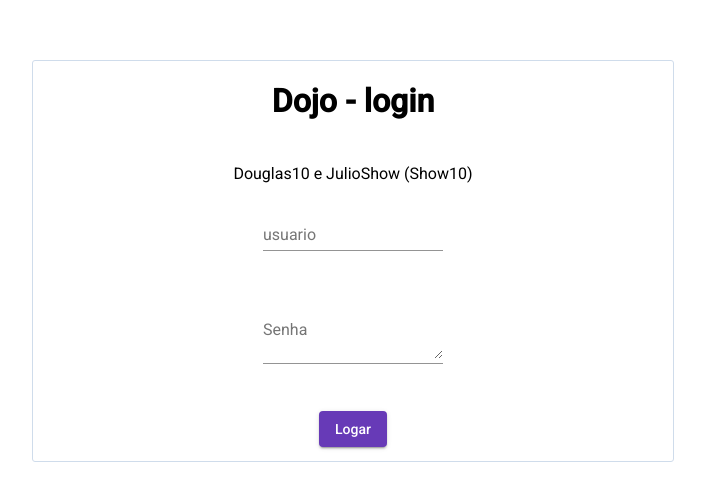
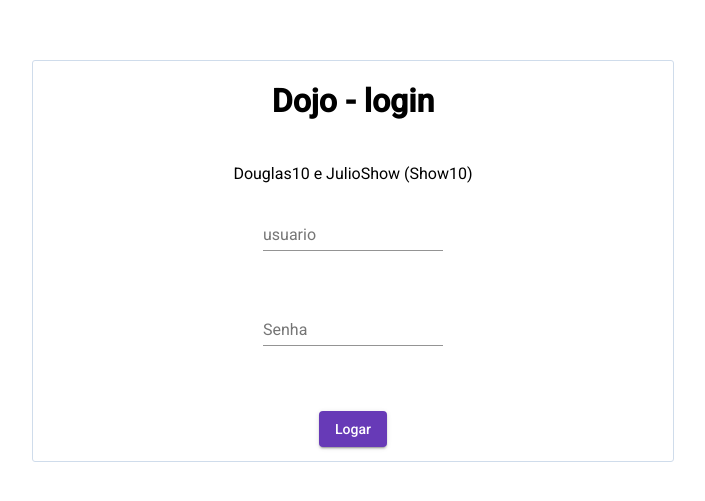
Before and after one commit to juliocnp/dojo-project, an Angular app in the folder dojo-project/: page /login in a window 1280 px wide. Shown: the part 139-640 px from the top of the page, without its empty margins (287-992 px from the left). Built offline with nearby package versions, Linux system fonts and the light colour scheme; no server answers.

Commit message:
tela login

```diff
--- a/dojo-project/src/app/login/login.component.html
+++ b/dojo-project/src/app/login/login.component.html
@@ -12,7 +12,7 @@
             </mat-form-field>
 
             <mat-form-field class="senha">
-                <textarea matInput placeholder="Senha"></textarea>
+                <input matInput placeholder="Senha">
             </mat-form-field>
         </form>
         <div class="botao flex justify-center">
--- a/dojo-project/src/app/login/login.component.ts
+++ b/dojo-project/src/app/login/login.component.ts
@@ -1,4 +1,5 @@
 import { Component, OnInit } from '@angular/core';
+import { LoginService } from '../login.service';
 
 @Component({
   selector: 'app-login',
@@ -7,13 +8,19 @@ import { Component, OnInit } from '@angular/core';
 })
 export class LoginComponent implements OnInit {
 
-  constructor() { }
+  usuario: string;
+  senha: string;
+
+  constructor(
+    private loginService: LoginService
+  ) { }
 
   ngOnInit() {
   }
 
   logar() {
-
+    debugger
+    this.loginService.login(this.usuario, this.senha);
   }
 
 }
```
